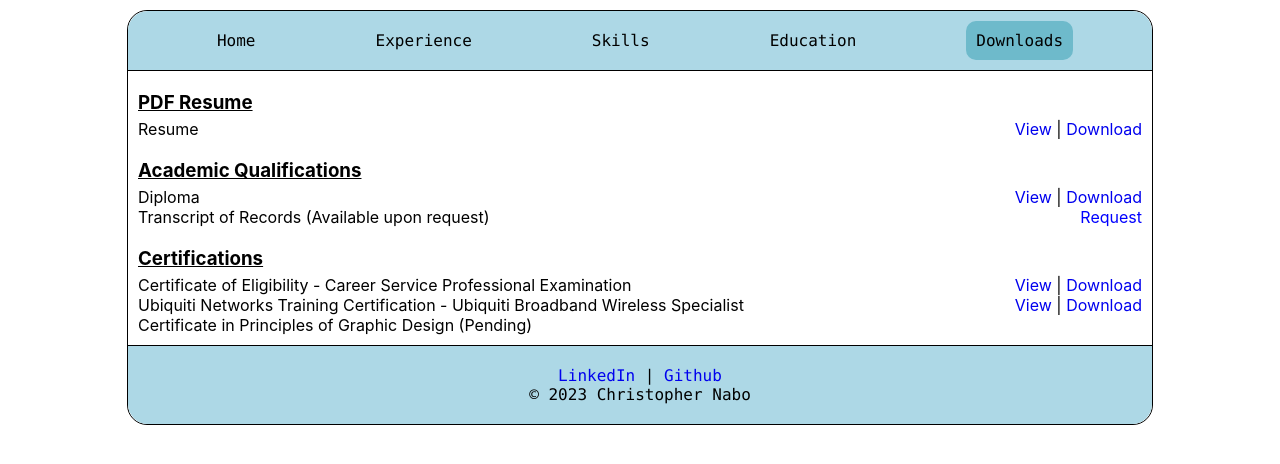
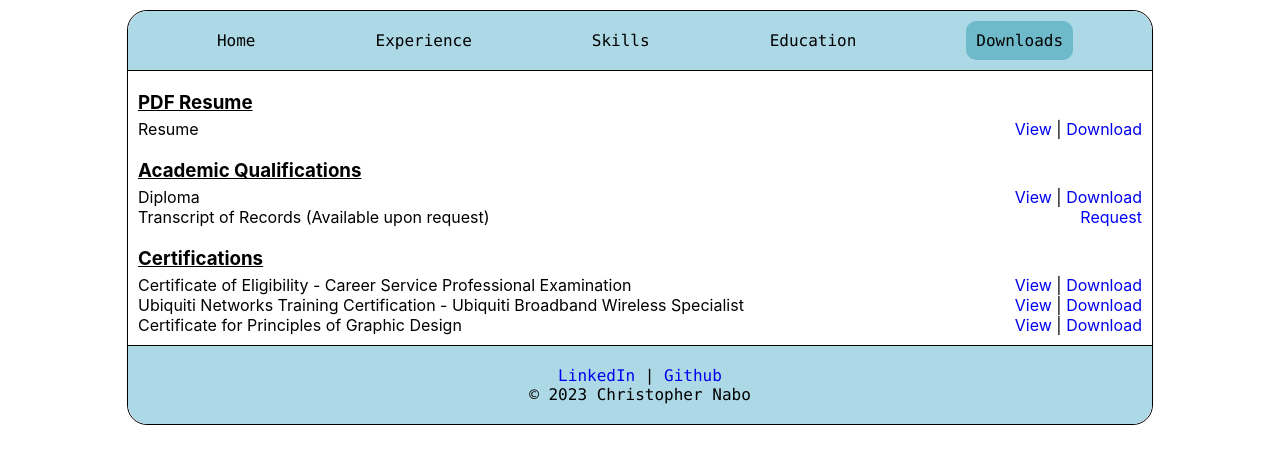
Before and after one commit to christophernabo/resume, a React (Create React App) app: page /downloads in a window 1280 px wide. Shown: the top 464 px of the page. Built offline with nearby package versions, Linux system fonts and the light colour scheme.

Commit message:
Added a certificate for viewing and downloading

```diff
--- a/src/components/Pages/Downloads.jsx
+++ b/src/components/Pages/Downloads.jsx
@@ -225,8 +225,33 @@ function DownloadsPage() {
                         overflow: "hidden",
                         textOverflow: "ellipsis",
                         whiteSpace: "nowrap"
-                    }}>Certificate in Principles of Graphic Design (Pending)</div>
+                    }}>Certificate for Principles of Graphic Design</div>
+                    <div ><a
+                        href="Files/Christopher Nabo Certificate for Principles of Graphic Design.pdf"
+                        target="_blank"
+                        rel="noopener noreferrer"
+                        style={{ textDecoration: "none" }}
+                        aria-label="View File"
+                        onClick={handleViewDocument}
+                    >
+                        <span style={{
+                            cursor: "pointer",
+                            color: "inherit"
+                        }}>
+                            View
+                        </span>
+                    </a> | <a href="Files/Certificate for Principles of Graphic Design.pdf"
+                        download
+                        style={{ textDecoration: "none" }}
+                        aria-label="Download File">
+                            <span style={{
+                                cursor: "pointer",
+                                color: "inherit"
+                            }} >Download</span>
+                        </a>
+                    </div>
                 </div>
+
             </div>
 
 
```
Also changed, not shown: 1 other file (tests, documents, lock files or other folders).
